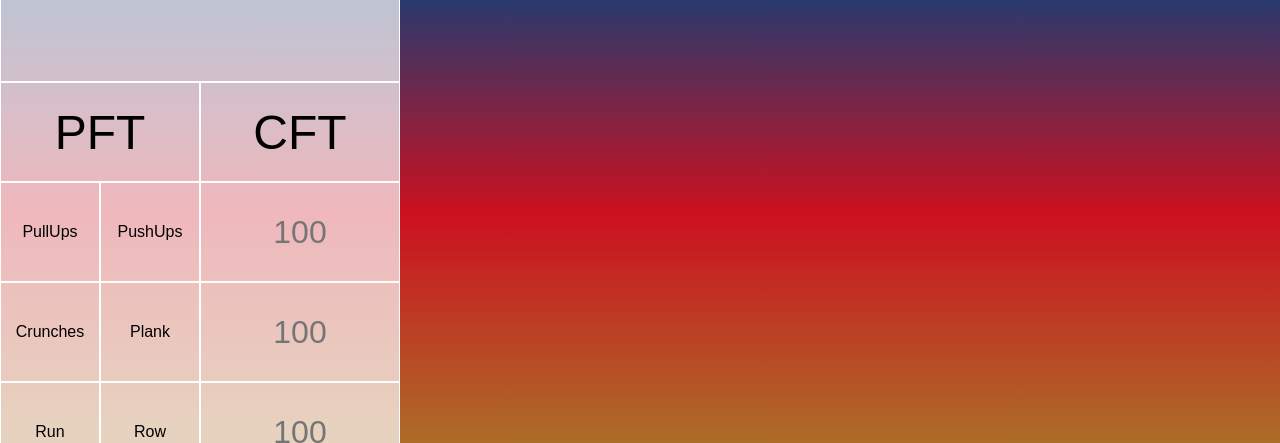
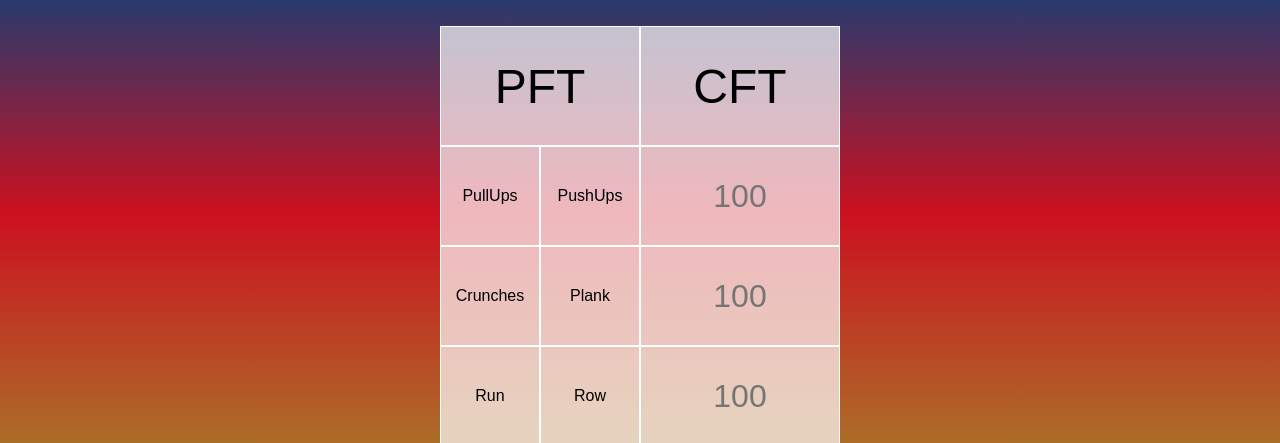
Before and after one commit to fkarticuno/pftcftcalc, a plain HTML site: page index.html in a window 1280 px wide. Shown: the part 53-496 px from the top of the page. Drawn offline with Linux system fonts and the light colour scheme.

Commit message:
undid changes, caused stretch error, needs flex sizing fix to evenly stretch

```diff
--- a/index.html
+++ b/index.html
@@ -20,8 +20,8 @@
 
             .CalcGrid {
                 display: grid;
-                /* justify-content: center; */
-                /* align-content: center; */
+                justify-content: center;
+                align-content: center;
                 min-height: 100vh;
                 grid-template-columns: repeat(4, 100px);
                 grid-template-rows: minmax(120px, auto) repeat(5, 100px);
@@ -73,7 +73,6 @@
     </head>
     <body>
         <div class="CalcGrid">
-            <div style="grid-column: span 4;" class="rem2">USMC PFT/CFT Calculator</div>
             <button style="display: none;"></button>
             <button class="rem3" id="PFT" onclick="CFT()">PFT</button>
             <button class="rem3" id="CFT" onclick="PFT()">CFT</button>
```
